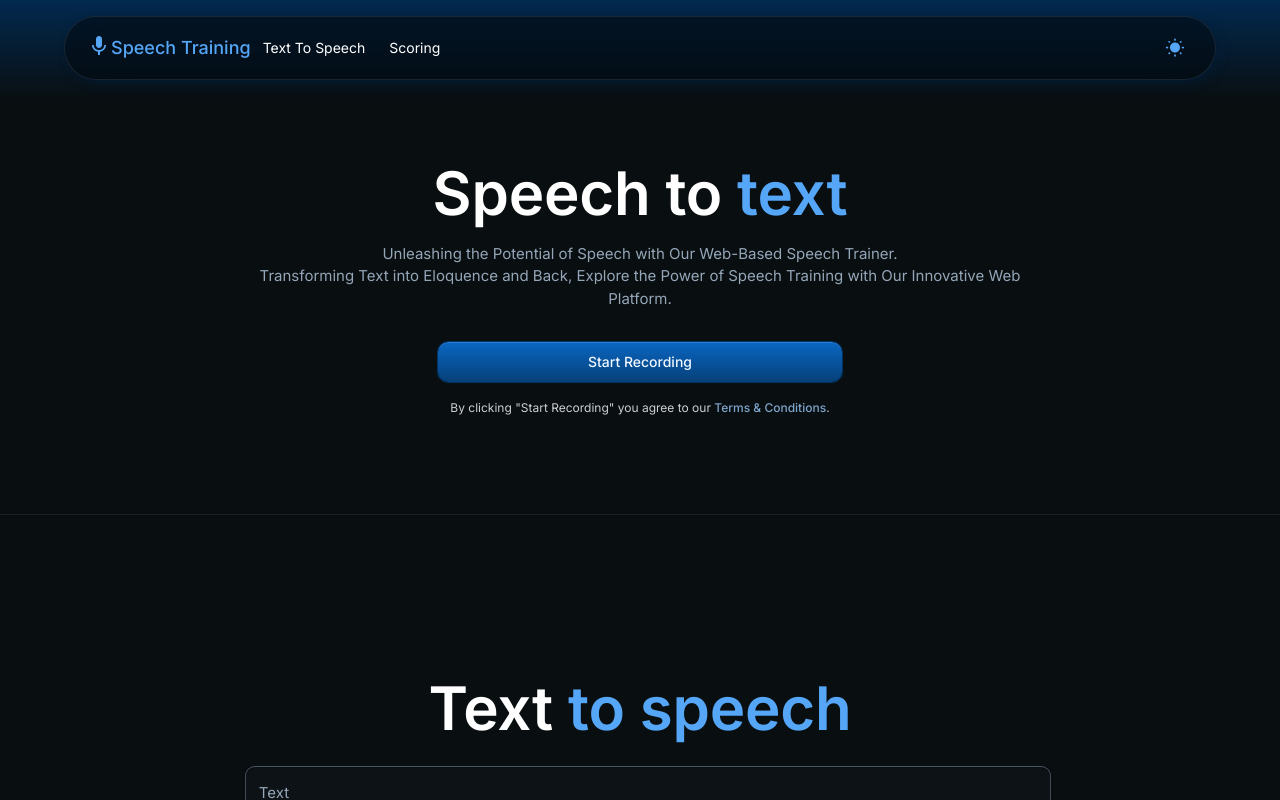
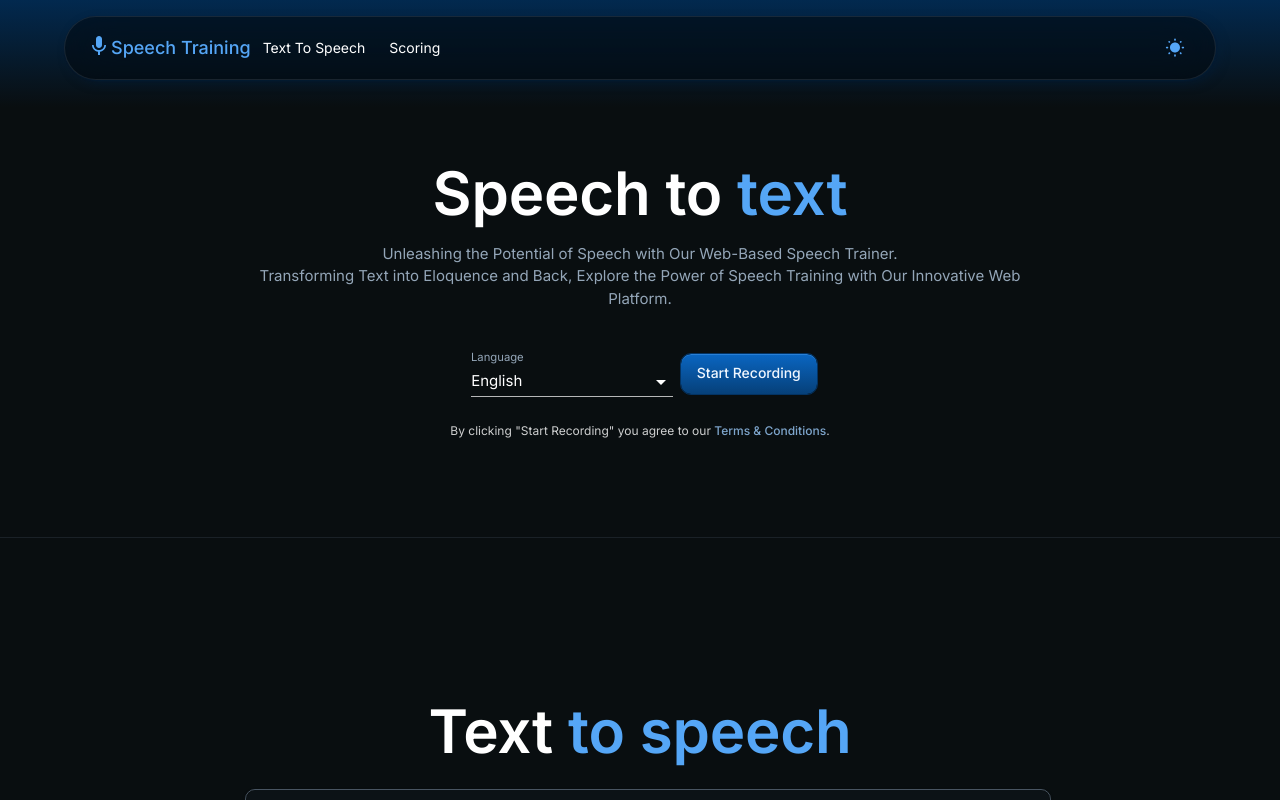
Before and after one commit to albertchristianto/speech_trainer, a Next.js app in the folder frontend/: page / in a window 1280 px wide. Shown: the top 800 px of the page. Built offline with nearby package versions, Linux system fonts and the light colour scheme.

Commit message:
add LanguageSelector component, attach LanguageSelector component to STT

```diff
--- a/frontend/src/api/speech_trainer/useSTT.js
+++ b/frontend/src/api/speech_trainer/useSTT.js
@@ -2,9 +2,9 @@ import axios from "axios";
 import { useMutation } from "react-query";
 import { getBackendUrl } from "../../utils/baseURL";
 
-const fetchSTT = async (data, config = {}) => {
+const fetchSTT = async (data, lang, config = {}) => {
     try {
-        const response = await axios.post(getBackendUrl(`/recognize_speech?lang=en`), data, {
+        const response = await axios.post(getBackendUrl(`/recognize_speech?lang=${data?.lang}`), data?.data, {
             headers: {
                 'Content-Type': 'multipart/form-data',
             },
--- a/frontend/src/app/getLPTheme.js
+++ b/frontend/src/app/getLPTheme.js
@@ -478,7 +478,7 @@ export default function getLPTheme(mode) {
             backgroundImage: 'none',
             backgroundColor: gray[100],
             ...(theme.palette.mode === 'dark' && {
-              backgroundColor: alpha(gray[900], 0.6),
+              backgroundColor: alpha(gray[900], 1),
             }),
           }),
         },
--- a/frontend/src/components/AudioRecorder.jsx
+++ b/frontend/src/components/AudioRecorder.jsx
@@ -4,6 +4,8 @@ import { Button, Typography, Stack, TextField, LinearProgress, CircularProgress
 import { Box } from "@mui/system";
 import { useSTT } from "../api/speech_trainer/useSTT";
 import Recorder from "../utils/audioRecorder";
+import LanguageSelector from "./LanguageSelector";
+import { LANG } from "../constant";
 
 const AudioRecorder = () => {
 
@@ -18,6 +20,12 @@ const AudioRecorder = () => {
     const [generatedTextInput, setGeneratedTextInput] = useState('');
 
     const [isGenerateText, setIsGenerateText] = useState(false);
+
+    const [lang, setLang] = useState(LANG.ENGLISH.value);
+
+    const handleLanguageChange = (event) => {
+        setLang(event.target.value);
+    };
 
     const startRecording = async () => {
         setRecordingStatus("recording");
@@ -34,7 +42,9 @@ const AudioRecorder = () => {
         setAudio(recorder.audioUrl);
         // console.log(recorder.audioUrl);
         // console.log(recorder.audioBlob);
-        createSTT({ file: recorder.audioBlob }, {
+        createSTT({
+            data: { file: recorder.audioBlob }, lang: lang
+        }, {
             onSuccess: (response) => {
                 setGeneratedTextInput(response.text);
             }
@@ -52,9 +62,12 @@ const AudioRecorder = () => {
             sx={{ pt: 2, width: { xs: '100%', sm: '50%' } }}>
             <Typography variant="h2" gutterBottom sx={{ display: 'none' }}>Audio Recorder</Typography>
             {recordingStatus === "inactive" ? (
-                <Button variant="contained" color="primary" onClick={startRecording} type="button">
-                    Start Recording
-                </Button>
+                <Box sx={{ width: '100%', display: 'flex', justifyContent: 'center', alignItems: 'center' }} flexDirection={{ xs: 'column', sm: 'row' }} >
+                    <LanguageSelector onChange={handleLanguageChange} value={lang} />
+                    <Button variant="contained" color="primary" onClick={startRecording} type="button">
+                        Start Recording
+                    </Button>
+                </Box>
             ) : null}
             {recordingStatus === "recording" ? (
                 <Button variant="contained" color="primary" onClick={stopRecording} type="button">
--- /dev/null
+++ b/frontend/src/components/LanguageSelector.jsx
@@ -0,0 +1,25 @@
+import { FormControl, InputLabel, Select, MenuItem } from "@mui/material";
+import { LANG } from "../constant";
+
+const LanguageSelector = ({ value = LANG.ENGLISH.value, onChange }) => {
+    return (
+        <FormControl variant="standard" sx={{ m: 1, width: { xs: '100%', sm: '50%' } }}>
+            <InputLabel id="language-selector-input-label">Language</InputLabel>
+            <Select
+                labelId="language-selector-label"
+                id="language-selector"
+                label="Language"
+                value={value}
+                defaultValue={LANG.ENGLISH.value}
+                onChange={onChange}
+            >
+                {Object.keys(LANG).map((key) => (
+                    <MenuItem value={LANG[key].value} >{LANG[key].label}</MenuItem>
+                )
+                )}
+            </Select>
+        </FormControl>
+    );
+}
+
+export default LanguageSelector;
--- /dev/null
+++ b/frontend/src/constant.js
@@ -0,0 +1,4 @@
+export const LANG = {
+    ENGLISH: { label: 'English', value: 'en' },
+    TRADITIONAL_CHINESE: { label: '中文', value: 'zh' }
+}
```
